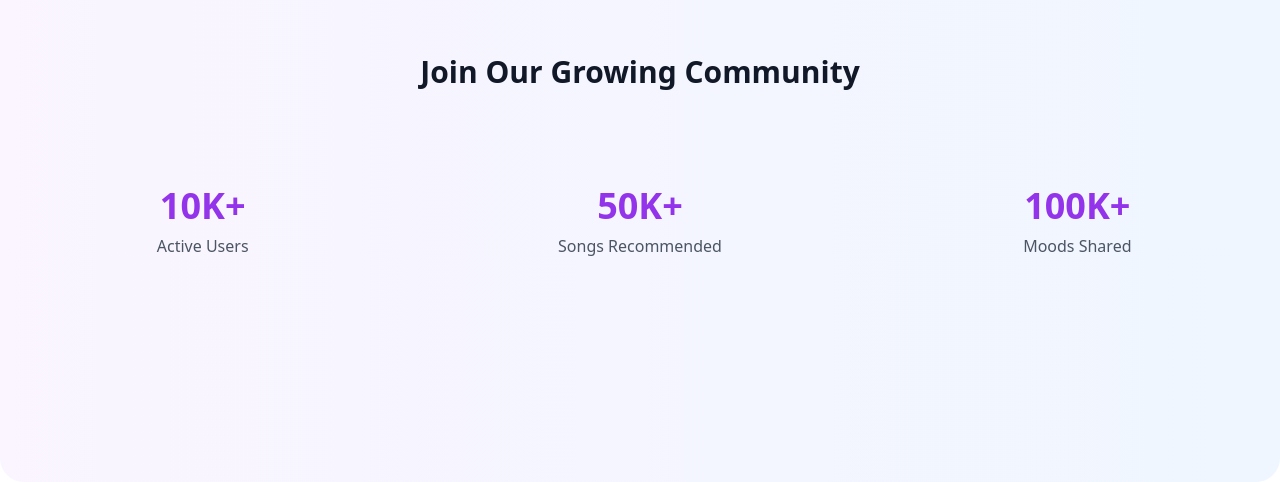
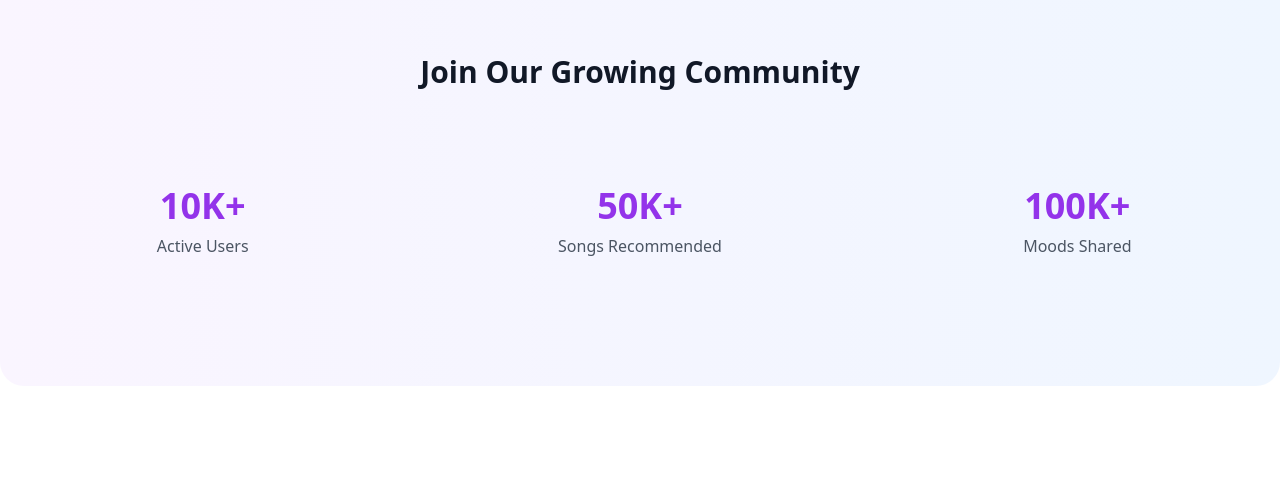
Before and after one commit to zoe-lindqvist/project-final, a React (Vite) app in the folder frontend/: page / in a window 1280 px wide. Shown: the part 2543-3025 px from the top of the page. Built offline with nearby package versions, Linux system fonts and the light colour scheme.

Commit message:
fix the background gradient behind stats

```diff
--- a/frontend/src/pages/Home.tsx
+++ b/frontend/src/pages/Home.tsx
@@ -89,8 +89,8 @@ export const Home: React.FC = () => {
         <HowItWorks />
       </section>
 
-      {/* Stats Section */}
-      <section className="py-24 bg-gradient-to-r from-purple-50 to-blue-50 dark:from-purple-900/10 dark:to-blue-900/10 rounded-3xl">
+      {/* Stats Section change py or gradient*/}
+      <section className="py-24  from-purple-50 to-blue-50 dark:from-purple-900/10 dark:to-blue-900/10 rounded-3xl">
         {/* ...Stats Section Content... */}
         <Community />
       </section>
```
